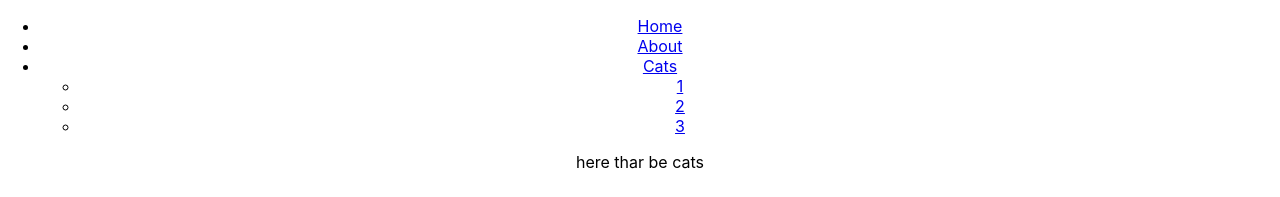
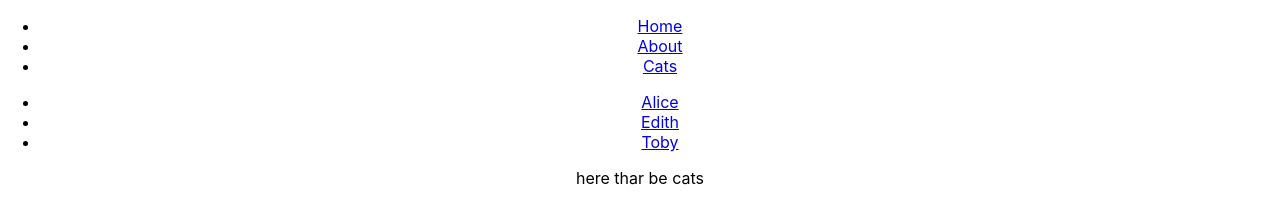
Before and after one commit to edwhelan/react-excercises, a React (Create React App) app: page /cats in a window 1280 px wide. Shown: the top 197 px of the page. Built offline with nearby package versions, Linux system fonts and the light colour scheme; no server answers.

Commit message:
add sub navigator

```diff
--- a/src/App.js
+++ b/src/App.js
@@ -18,6 +18,16 @@ import OneCat from './OneCat'
 
 
 class App extends Component {
+  constructor(props) {
+    super(props);
+    this.state = {
+      catList: [
+        'Alice',
+        'Edith',
+        'Toby'
+      ]
+    }
+  }
   render() {
     return (
       <Router>
@@ -26,7 +36,9 @@ class App extends Component {
           {/* <Route path='/' component={Navbar} /> */}
           <Route path='/' exact component={Home} />
           <Route path='/about' component={About} />
-          <Route path='/cats' component={Cats} />
+          <Route path='/cats' render={(props) => {
+            return <Cats catList={this.state.catList}  {...props} />
+          }} />
           <Route path='/cats/:catName' component={OneCat} />
           <Timestamp />
           <SearchBar />
--- a/src/Cats.js
+++ b/src/Cats.js
@@ -1,8 +1,19 @@
 import React from 'react';
+import { Link } from 'react-router-dom'
 
 const Cats = (props) => {
+  const catListItems = props.catList.map(catName => {
+    return (
+      <li>
+        <Link to={`/cats/${catName}`}>{catName} </Link>
+      </li>
+    );
+  })
   return (
     <div>
+      <ul>
+        {catListItems}
+      </ul>
       <p>here thar be cats</p>
     </div>
   )
--- a/src/Navbar.js
+++ b/src/Navbar.js
@@ -17,11 +17,6 @@ const Navbar = (props) => {
       </li>
       <li><Link to='/about'>About</Link></li>
       <li><Link to='/cats'>Cats </Link>
-        <ul>
-          <li><Link to='/cats/1cat'>1</Link></li>
-          <li><Link to='/cats/2cat'>2</Link></li>
-          <li><Link to='/cats/3cat'>3</Link></li>
-        </ul>
       </li>
     </ul>
   )
```
